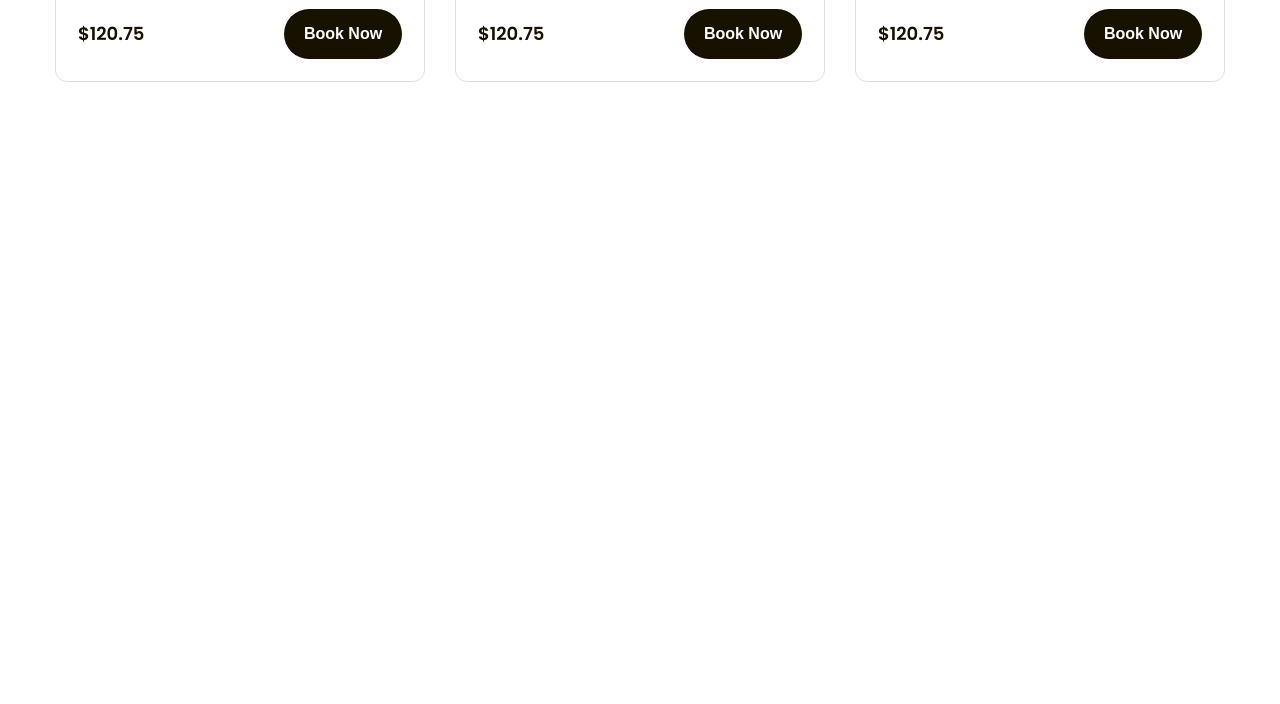
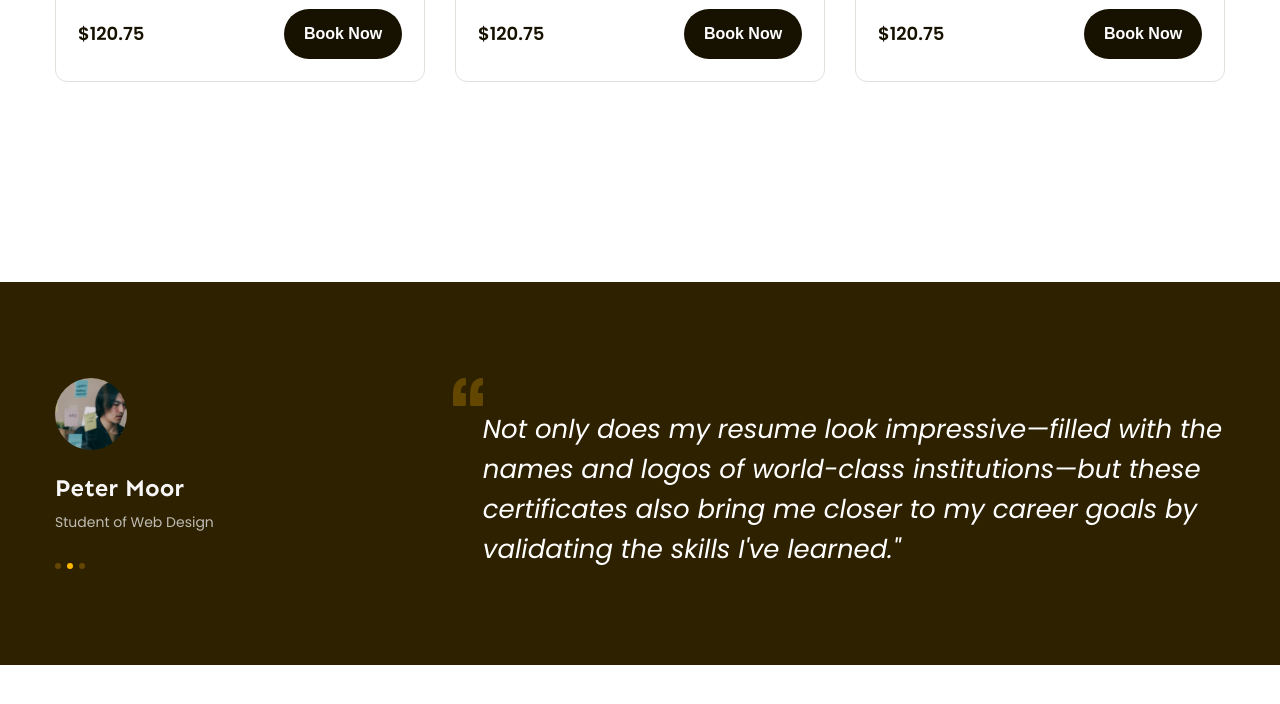
Before and after one commit to nguyencuong335/htmlcss-project-02, a plain HTML site: page index.html in a window 1280 px wide. Shown: the part 1671-2375 px from the top of the page. Drawn offline with Linux system fonts and the light colour scheme.

Commit message:
Làm phần Feedback #1

```diff
--- a/assets/css/styles.css
+++ b/assets/css/styles.css
@@ -403,3 +403,69 @@ a {
     color: #fff;
     background: var(--primary-color);
 }
+
+/* Feedback */
+.feedback {
+    margin-top: 135px;
+    padding: 96px 0;
+    background: #2e2100;
+}
+
+.feedback-item {
+    display: flex;
+}
+
+.feedback-item .avatar {
+    width: 72px;
+    height: 72px;
+    border-radius: 50%;
+    object-fit: cover;
+}
+
+.feedback-item .info .title {
+    font-family: var(--font-heading);
+    margin-top: 18px;
+    font-weight: 700;
+    font-size: 2.4rem;
+    line-height: 1.42;
+    color: #f7f7f7;
+}
+
+.feedback-item .info .desc {
+    margin-top: 4px;
+    font-size: 1.4rem;
+    line-height: 1.86;
+    color: #bfbcb3;
+}
+
+.feedback-item .dots {
+    display: flex;
+    margin-top: 28px;
+}
+
+.feedback-item .dot {
+    margin-right: 6px;
+    width: 6px;
+    height: 6px;
+    border-radius: 50%;
+    background-color: #634700;
+    cursor: pointer;
+}
+
+.feedback-item .dot.active {
+    background: #ffb900;
+    cursor: default;
+}
+
+.feedback-item .content {
+    width: 66%;
+    margin-left: auto;
+}
+
+.feedback-item blockquote {
+    margin-left: 30px;
+    font-style: italic;
+    font-size: 2.6rem;
+    line-height: 1.54;
+    color: #ffffff;
+}
--- a/index.html
+++ b/index.html
@@ -310,6 +310,45 @@
                     </div>
                 </div>
             </div>
+
+            <!-- Feedback -->
+            <div class="feedback">
+                <div class="main-content">
+                    <div class="feedback-list">
+                        <div class="feedback-item">
+                            <div class="info">
+                                <img
+                                    src="./assets/img/feedback-avatar-1.jpg"
+                                    alt="Peter Moor"
+                                    class="avatar"
+                                />
+                                <p class="title">Peter Moor</p>
+                                <p class="desc">Student of Web Design</p>
+                                <div class="dots">
+                                    <span class="dot"></span>
+                                    <span class="dot active"></span>
+                                    <span class="dot"></span>
+                                </div>
+                            </div>
+                            <div class="content">
+                                <img
+                                    src="./assets/icons/open-quotes.svg"
+                                    alt=""
+                                    class="open-quotes"
+                                />
+                                <blockquote>
+                                    Not only does my resume look
+                                    impressive—filled with the names and logos
+                                    of world-class institutions—but these
+                                    certificates also bring me closer to my
+                                    career goals by validating the skills I've
+                                    learned."
+                                </blockquote>
+                            </div>
+                        </div>
+                    </div>
+                </div>
+            </div>
         </main>
     </body>
 </html>
```
Also changed, not shown: assets/icons/open-quotes.svg (added), assets/img/feedback-avatar-1.jpg (added).
